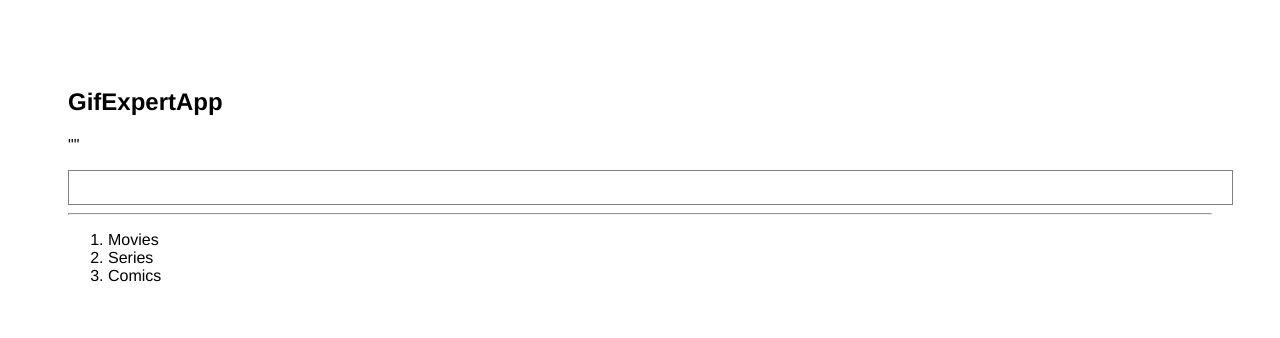
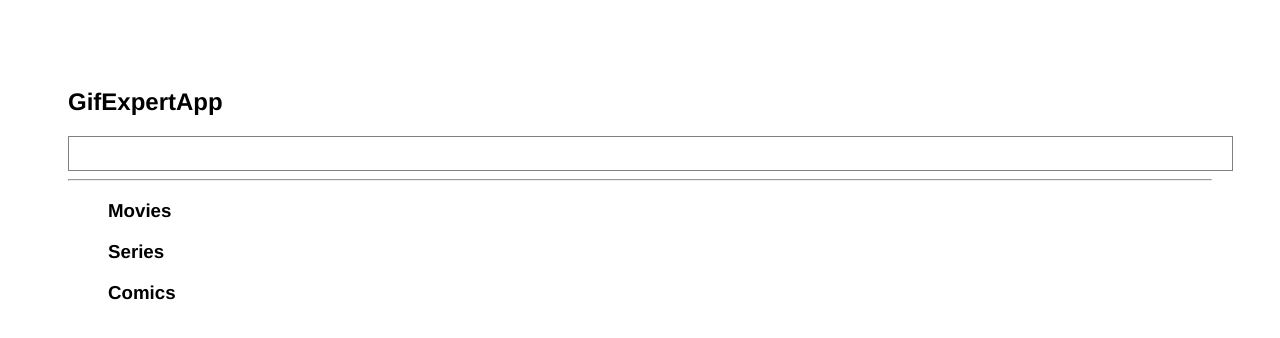
Before and after one commit to jcarlosj/React-Gif-Expert-App-U-FH, a React (Create React App) app: page / in a window 1280 px wide. Shown: the top 338 px of the page. Built offline with nearby package versions, Linux system fonts and the light colour scheme.

Commit message:
[.] Category: Define

```diff
--- a/src/App.js
+++ b/src/App.js
@@ -1,7 +1,8 @@
 import React, { useState } from 'react';
 
 /** Component */
-import { SearchCategory } from './SearchCategory'
+import { SearchCategory } from './components/SearchCategory';
+import { Category } from './components/Category';
 
 /** Functional Component */
 const App = () => {
@@ -17,9 +18,12 @@ const App = () => {
             <hr />
 
             <ol>
-                {   categories.map( ( category, idx ) => {
-                        return <li key={ idx }>{ category }</li>;
-                    })
+                {   categories.map( ( category, idx ) => (
+                        <Category
+                            key={ `${ idx }-${ category }`}
+                            category={ category }
+                        />
+                    ))
                 }
             </ol>
         </>
--- /dev/null
+++ b/src/components/Category.js
@@ -0,0 +1,9 @@
+import React from 'react';
+
+export const Category = ({ category }) => {
+    return (
+        <>
+            <h3>{ category }</h3>
+        </>
+    )
+}
--- a/src/SearchCategory.js
+++ b/src/components/SearchCategory.js
@@ -6,7 +6,7 @@ export const SearchCategory = ({ setCategories }) => {
     const [ inputValue, setInputValue] = useState( '' );
 
     const handleInputChange = event => {
-        console.log( event.target.value );
+        // console.log( event.target.value );
         setInputValue( event.target.value );
     }
 
@@ -24,7 +24,7 @@ export const SearchCategory = ({ setCategories }) => {
         <form
             onSubmit={ handleSubmit }
         >
-            <pre>{ JSON.stringify( inputValue, null, 4 ) }</pre>
+            {/* <pre>{ JSON.stringify( inputValue, null, 4 ) }</pre> */}
             <input
                 type="text"
                 value={ inputValue }
```
